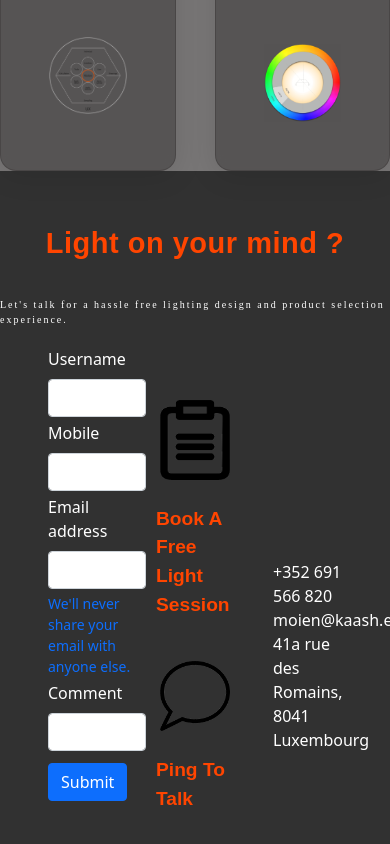
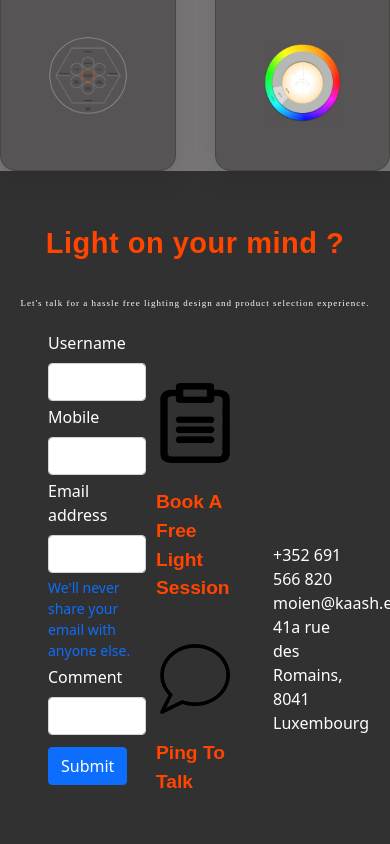
Before and after one commit to sidharth-create/kaash-internship, a plain HTML site: page index.html in a window 390 px wide. Shown: the part 2483-3327 px from the top of the page. Drawn offline with nearby package versions, Linux system fonts and the light colour scheme; a web font is replaced by a local one.

Commit message:
Update style.css

```diff
--- a/style.css
+++ b/style.css
@@ -605,8 +605,8 @@ footer {
     }
 
     .footer-sub-heading p {
-        font-size: 10px;
-        letter-spacing: 2px;
+        font-size: 9px;
+        letter-spacing: 1px;
     }
 
     .contact {
```
